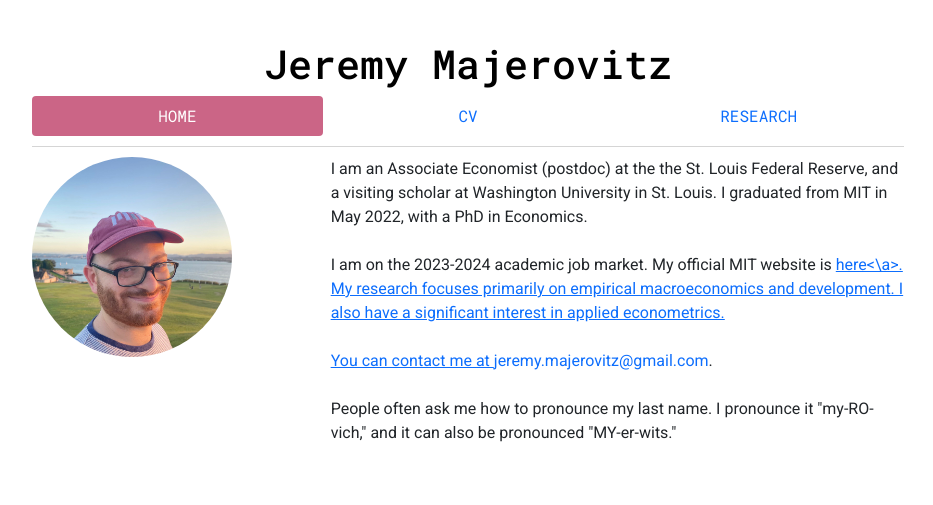
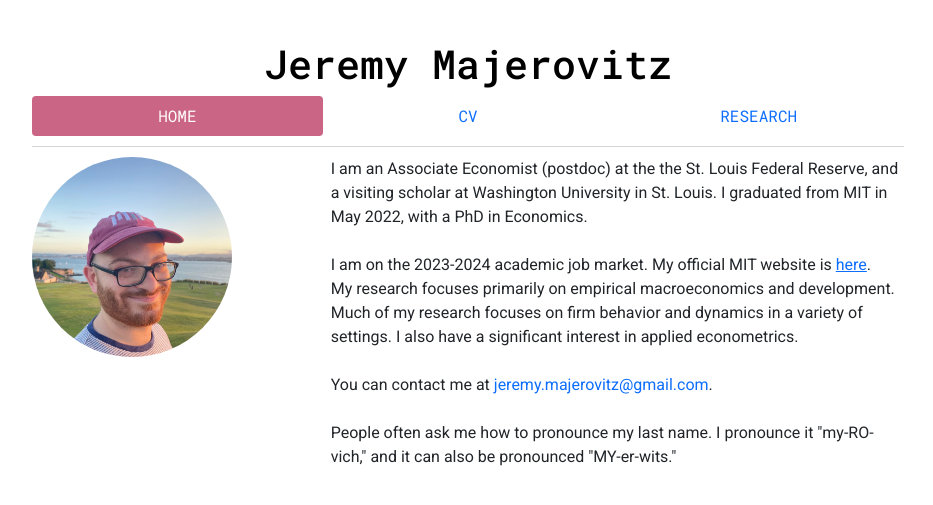
Before and after one commit to jmajic/jmajic.github.io, a Jekyll site: the page built from index.html, in a window 1280 px wide. Shown: the top 505 px of the page, without its empty margins (172-1105 px from the left). Built offline with Jekyll 4.4.1, drawn with Linux system fonts in a browser that asks for light colours.

Commit message:
update research interests and fix hyperlink issue

```diff
--- a/index.html
+++ b/index.html
@@ -15,9 +15,9 @@ research: passive
 	<p>
 		I am an Associate Economist (postdoc) at the the St. Louis Federal Reserve, and a visiting scholar at Washington University in St. Louis. I graduated from MIT in May 2022, with a PhD in Economics. <br>
 		<br>
-		I am on the 2023-2024 academic job market. My official MIT website is <a href="https://economics.mit.edu/people/phd-students/jeremy-majerovitz">here<\a>.
+		I am on the 2023-2024 academic job market. My official MIT website is <a href="https://economics.mit.edu/people/phd-students/jeremy-majerovitz">here</a>.
 		<br>
-		My research focuses primarily on empirical macroeconomics and development. I also have a significant interest in applied econometrics. <br>
+		My research focuses primarily on empirical macroeconomics and development. Much of my research focuses on firm behavior and dynamics in a variety of settings. I also have a significant interest in applied econometrics. <br>
 		<br>
 		You can contact me at <a href = "mailto: jeremy.majerovitz@gmail.com" style="text-decoration:none">jeremy.majerovitz@gmail.com</a>.<br>
 		<br>
```
